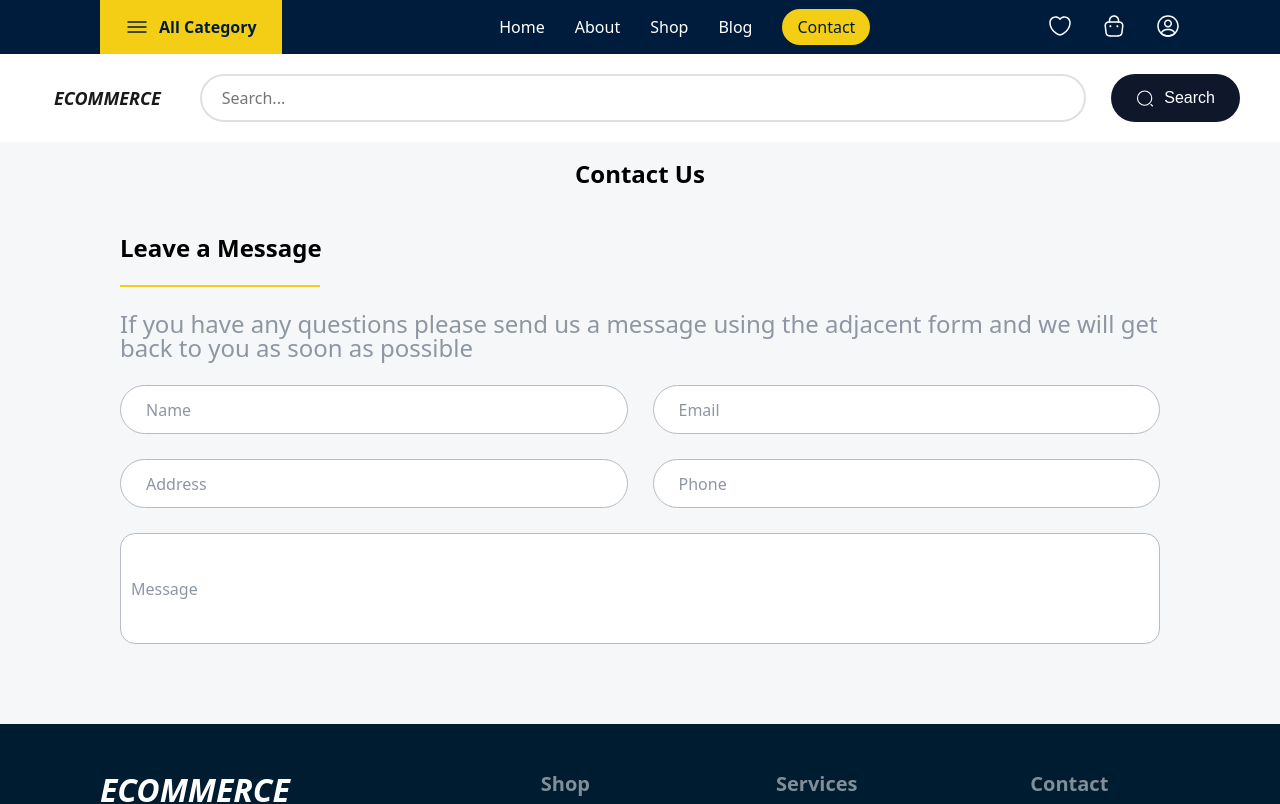
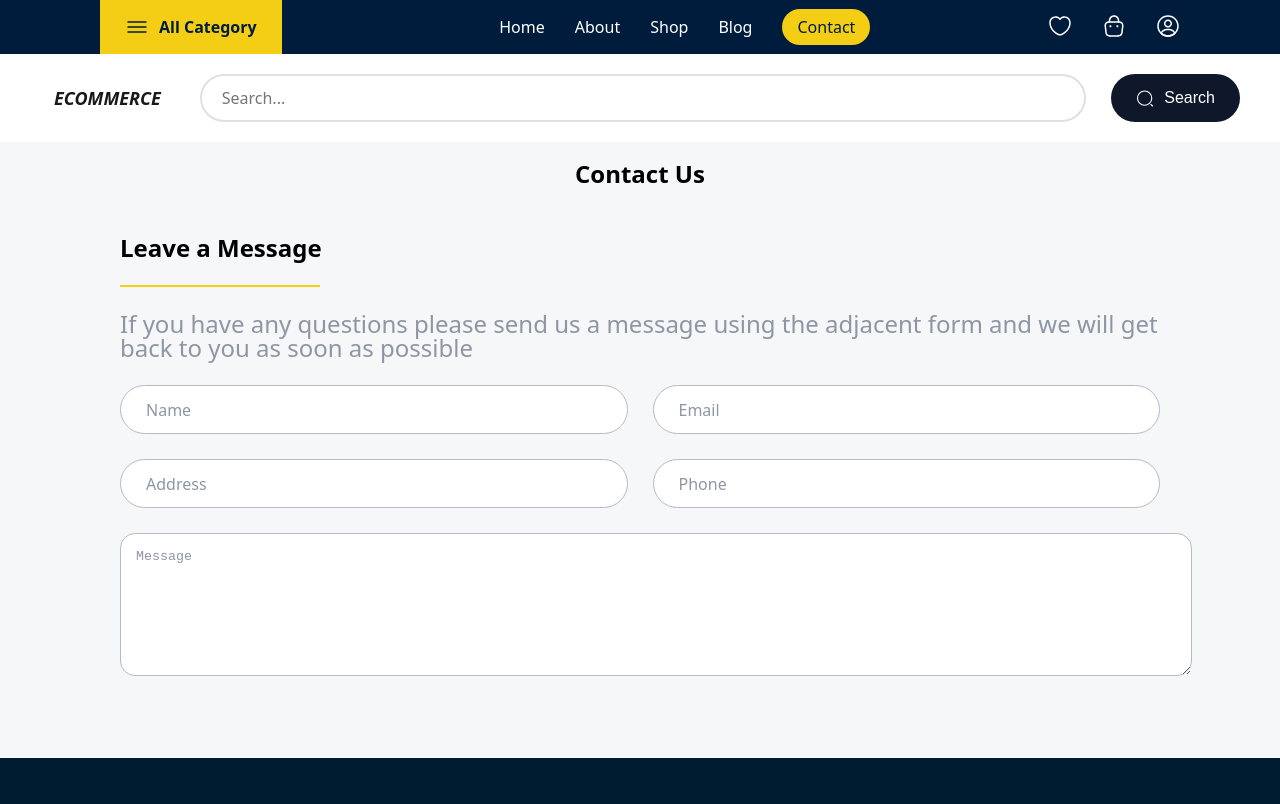
Before and after one commit to wjdals0304/ecommerce-project, a Next.js app: page /contact in a window 1280 px wide. Shown: the top 804 px of the page. Built offline with nearby package versions, Linux system fonts and the light colour scheme.

Commit message:
feat: contact form message textarea 로 변경

```diff
--- a/src/features/contact/ContactForm.tsx
+++ b/src/features/contact/ContactForm.tsx
@@ -82,12 +82,12 @@ const PhoneInput = styled.input`
   }
 `;
 
-const MessageInput = styled.input`
+const MessageInput = styled.textarea`
   width: 100%;
   height: 111px;
   border: 1px solid #b6bbc4;
   border-radius: 15px;
-  padding: 10px;
+  padding: 15px;
   margin-top: 25px;
   margin-bottom: 30px;
 
```
